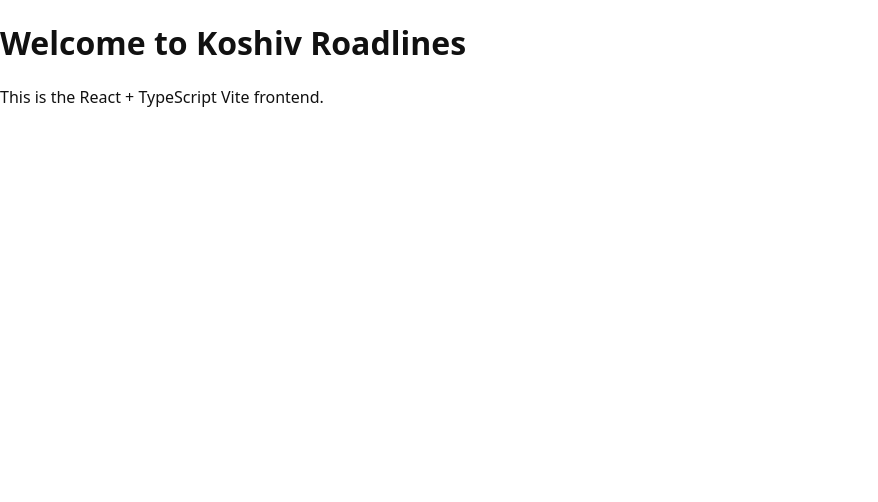
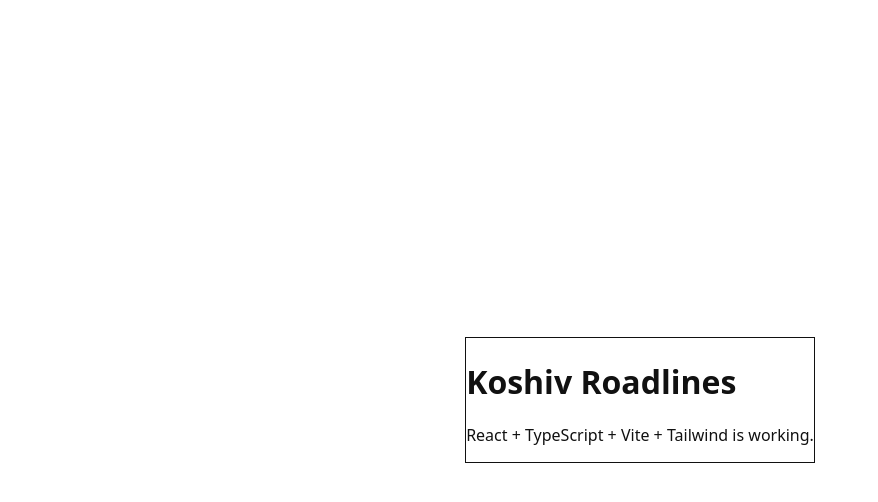
Before and after one commit to koushaljhacs/koshiv-roadlines, a React (Vite) app in the folder frontend/: page / in a window 1280 px wide. Shown: the top 502 px of the page, without its empty margins (0-878 px from the left). Built offline with nearby package versions, Linux system fonts and the light colour scheme.

Commit message:
setup: configure tailwind css

```diff
--- a/frontend/package.json
+++ b/frontend/package.json
@@ -13,9 +13,11 @@
     "react-dom": "^19.0.0"
   },
   "devDependencies": {
+    "@tailwindcss/vite": "^4.3.1",
     "@types/react": "^19.0.0",
     "@types/react-dom": "^19.0.0",
     "@vitejs/plugin-react": "^4.3.0",
+    "tailwindcss": "^4.3.1",
     "typescript": "^5.5.0",
     "vite": "^5.4.0"
   }
--- a/frontend/src/App.tsx
+++ b/frontend/src/App.tsx
@@ -1,9 +1,11 @@
 function App() {
   return (
-    <main>
-      <h1>Welcome to Koshiv Roadlines</h1>
-      <p>This is the React + TypeScript Vite frontend.</p>
-    </main>
+    <div className="min-h-screen flex items-center justify-center bg-slate-50 text-slate-900">
+      <div className="rounded-3xl border border-slate-200 bg-white/90 p-10 shadow-xl shadow-slate-200/60">
+        <h1 className="text-4xl font-semibold text-slate-900">Koshiv Roadlines</h1>
+        <p className="mt-4 text-slate-600">React + TypeScript + Vite + Tailwind is working.</p>
+      </div>
+    </div>
   );
 }
 
--- a/frontend/src/index.css
+++ b/frontend/src/index.css
@@ -1,3 +1,7 @@
+@tailwind base;
+@tailwind components;
+@tailwind utilities;
+
 html,
 body,
 #root {
--- a/frontend/vite.config.ts
+++ b/frontend/vite.config.ts
@@ -1,6 +1,7 @@
 import { defineConfig } from 'vite';
 import react from '@vitejs/plugin-react';
+import tailwindcss from '@tailwindcss/vite';
 
 export default defineConfig({
-  plugins: [react()],
+  plugins: [react(), tailwindcss()],
 });
```
Also changed, not shown: 1 other file (tests, documents, lock files or other folders).
